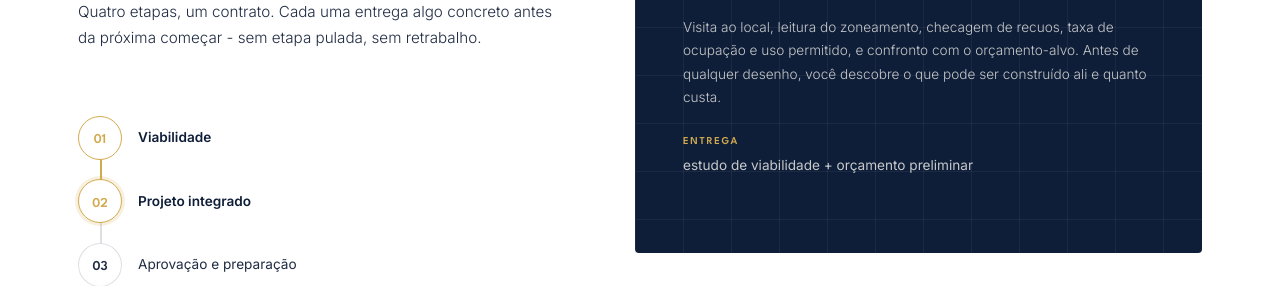
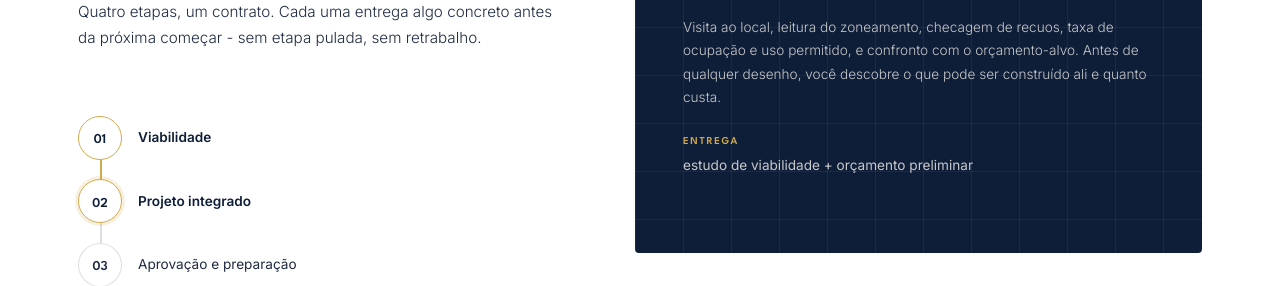
Before and after one commit to Eduarda-Nere/projeto-01, a React (Vite) app: page / in a window 1280 px wide. Shown: the part 2580-2866 px from the top of the page. Built offline with nearby package versions, Linux system fonts and the light colour scheme.

Commit message:
atualização na seção Processo

```diff
--- a/src/components/Processo/Processo.styles.ts
+++ b/src/components/Processo/Processo.styles.ts
@@ -181,7 +181,7 @@ export const SpineDotNumber = styled.span<{ $active: boolean }>`
     line-height: 1;
     padding-top: 4px;
     color: ${({ $active, theme }) =>
-        $active ? theme.colors.gold : theme.colors.ink70};
+        $active ? theme.colors.navy : theme.colors.ink70};
     transition: color 0.5s ${({ theme }) => theme.easeOut};
 `;
 
--- a/src/components/Processo/Processo.tsx
+++ b/src/components/Processo/Processo.tsx
@@ -202,7 +202,7 @@ function Processo() {
                         sem retrabalho.
                     </Subtitle>
 
-                    <Spine role="tablist" aria-label="Etapas do processo">
+                    <Spine aria-label="Etapas do processo">
                         <SpineTrack aria-hidden="true" $vertical>
                             <SpineTrackFill
                                 $vertical
@@ -250,7 +250,7 @@ function Processo() {
             </ProcessoInner>
 
             <MobileStepWrapper>
-                <Spine role="tablist" aria-label="Etapas do processo" $mobile>
+                <Spine aria-label="Etapas do processo" $mobile>
                     <SpineTrack aria-hidden="true">
                         <SpineTrackFill
                             style={{
```
